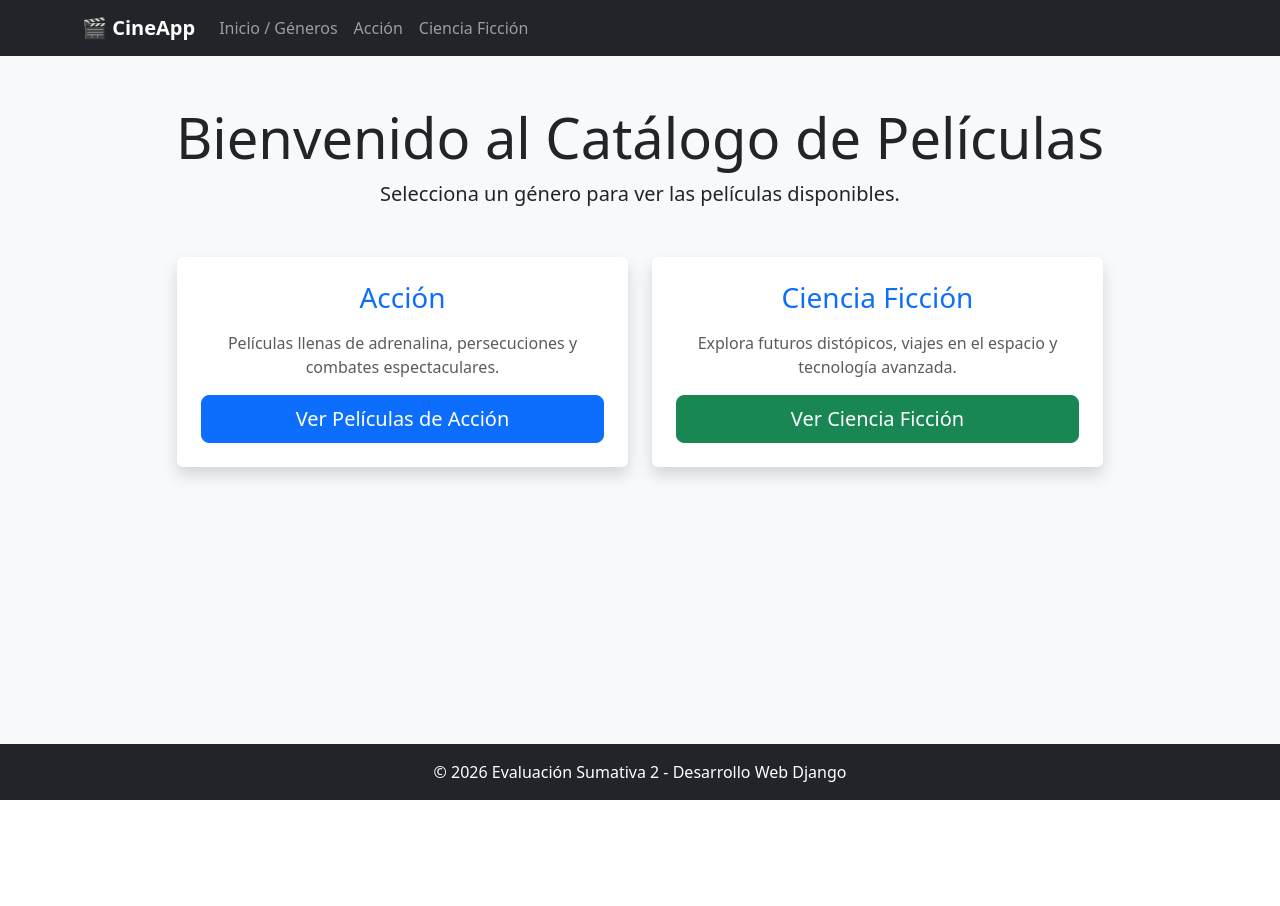
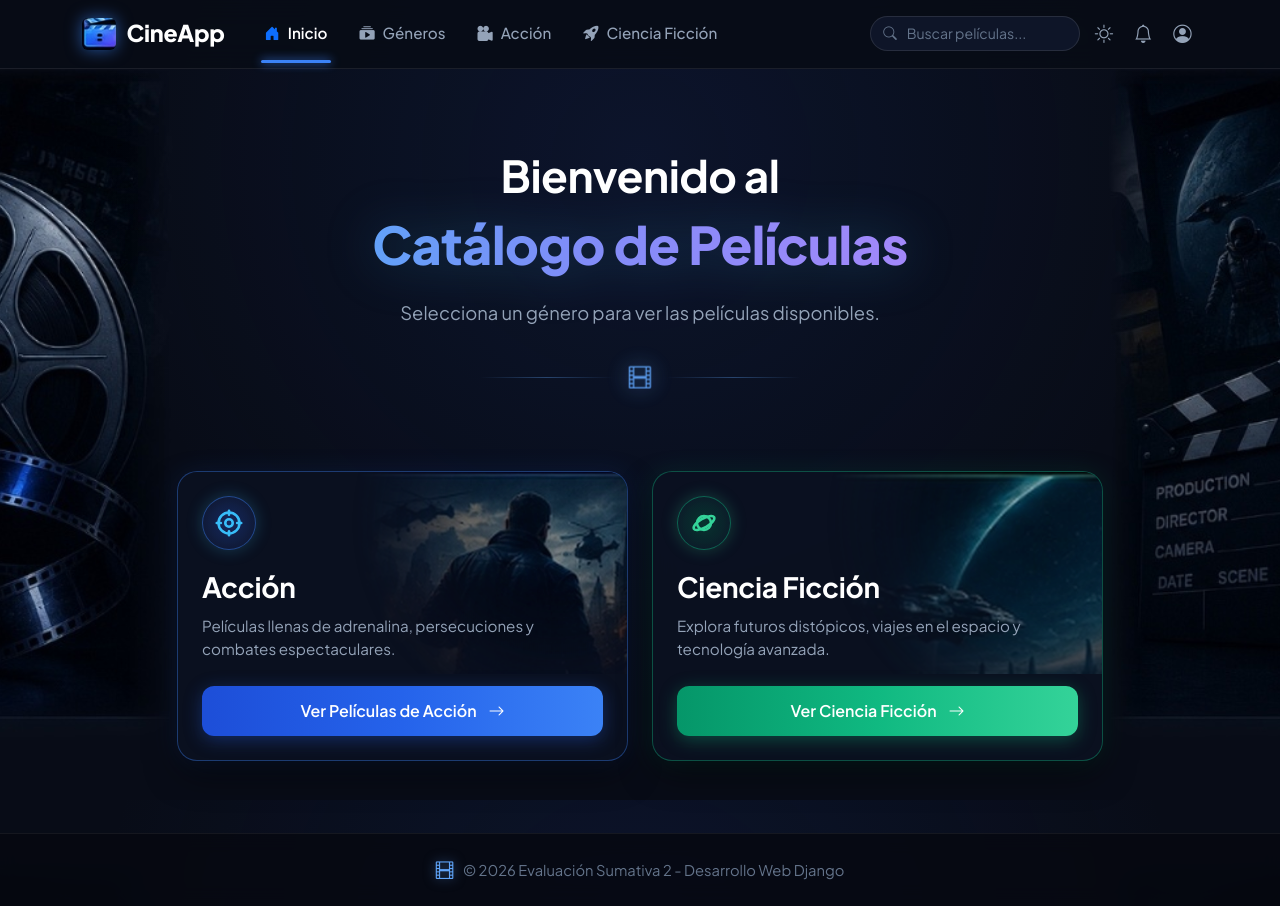
Before and after one commit to HugoMB20/repazodjango, a Django app: page / in a window 1280 px wide. Before the commit the page ends 800 px from the top, so only its background shows below. Run offline with Django 5.2, Linux system fonts and the light colour scheme.

Commit message:
Mejora del diseño visual UI/UX: Modo oscuro, posters de peliculas y navegación

```diff
--- a/home_isaac/templates/home_isaac/inicio.html
+++ b/home_isaac/templates/home_isaac/inicio.html
@@ -1,26 +1,71 @@
 {% extends 'base.html' %}
 {% load static %}
 
-{% block title %}Inicio - Géneros de Películas{% endblock %}
+{% block title %}Inicio - Catálogo de Películas{% endblock %}
 
 {% block content %}
-<div class="text-center mb-5">
-    <h1 class="display-4 font-weight-bold">Bienvenido al Catálogo de Películas</h1>
-    <p class="lead">Selecciona un género para ver las películas disponibles.</p>
-</div>
+<section class="cine-hero">
+    <!-- Encabezado Principal -->
+    <h1 class="cine-hero-title-prefix">Bienvenido al</h1>
+    <span class="cine-hero-title-gradient">Catálogo de Películas</span>
+    <p class="cine-hero-subtitle">Selecciona un género para ver las películas disponibles.</p>
 
-<!-- Componente de Bootstrap para géneros -->
-<div class="row justify-content-center g-4">
+    <!-- Separador Cinematográfico Central -->
+    <div class="cine-divider">
+        <span class="cine-divider-line"></span>
+        <i class="bi bi-film cine-divider-icon"></i>
+        <span class="cine-divider-line"></span>
+    </div>
+</section>
+
+<!-- Sección de Tarjetas de Géneros con Bootstrap -->
+<div class="row justify-content-center g-4 pb-5" id="generos">
     {% for genero in generos %}
-    <div class="col-md-5">
-        <div class="card h-100 shadow border-0">
-            <div class="card-body text-center p-4">
-                <h3 class="card-title text-primary">{{ genero.nombre }}</h3>
-                <p class="card-text text-muted my-3">{{ genero.descripcion }}</p>
+    <div class="col-md-6 col-lg-5">
+        <div class="cine-card {% if genero.id == 'accion' %}cine-card-action{% elif genero.id == 'ciencia_ficcion' %}cine-card-scifi{% endif %} p-4">
+            <!-- Arte Cinematográfico de Fondo -->
+            <div class="cine-card-art" style="background-image: url('{% static 'images/' %}{{ genero.imagen }}');"></div>
+
+            <!-- Contenido Superior de la Tarjeta -->
+            <div class="position-relative" style="z-index: 2;">
+                <!-- Insignia de Ícono de Género -->
+                <div class="cine-badge-icon">
+                    {% if genero.id == 'accion' %}
+                        <svg width="28" height="28" viewBox="0 0 24 24" fill="none" stroke="currentColor" stroke-width="2.2" stroke-linecap="round" stroke-linejoin="round">
+                            <circle cx="12" cy="12" r="9"></circle>
+                            <circle cx="12" cy="12" r="3.2"></circle>
+                            <line x1="12" y1="1.5" x2="12" y2="5"></line>
+                            <line x1="12" y1="19" x2="12" y2="22.5"></line>
+                            <line x1="1.5" y1="12" x2="5" y2="12"></line>
+                            <line x1="19" y1="12" x2="22.5" y2="12"></line>
+                        </svg>
+                    {% elif genero.id == 'ciencia_ficcion' %}
+                        <svg width="28" height="28" viewBox="0 0 24 24" fill="none" stroke="currentColor" stroke-width="2.2" stroke-linecap="round" stroke-linejoin="round">
+                            <circle cx="12" cy="12" r="6"></circle>
+                            <ellipse cx="12" cy="12" rx="10" ry="3.8" transform="rotate(-30 12 12)"></ellipse>
+                        </svg>
+                    {% else %}
+                        <i class="bi bi-film"></i>
+                    {% endif %}
+                </div>
+
+                <!-- Título y Descripción -->
+                <h2 class="cine-card-title">{{ genero.nombre }}</h2>
+                <p class="cine-card-text">{{ genero.descripcion }}</p>
+            </div>
+
+            <!-- Botón de Navegación Funcional -->
+            <div class="position-relative" style="z-index: 2;">
                 {% if genero.id == 'accion' %}
-                    <a href="{% url 'home:genero_accion' %}" class="btn btn-primary btn-lg w-100">Ver Películas de Acción</a>
+                    <a href="{% url 'home:genero_accion' %}" class="cine-btn-action w-100">
+                        <span>Ver Películas de Acción</span>
+                        <i class="bi bi-arrow-right"></i>
+                    </a>
                 {% elif genero.id == 'ciencia_ficcion' %}
-                    <a href="{% url 'home:genero_scifi' %}" class="btn btn-success btn-lg w-100">Ver Ciencia Ficción</a>
+                    <a href="{% url 'home:genero_scifi' %}" class="cine-btn-scifi w-100">
+                        <span>Ver Ciencia Ficción</span>
+                        <i class="bi bi-arrow-right"></i>
+                    </a>
                 {% endif %}
             </div>
         </div>
--- a/isaac_compañero/settings.py
+++ b/isaac_compañero/settings.py
@@ -25,7 +25,7 @@ SECRET_KEY = 'django-insecure-l=dhg!4vpb9*xd%bc^s)pvi4ktb=vsolile(zczhi$=#k^x5n!
 # SECURITY WARNING: don't run with debug turned on in production!
 DEBUG = True
 
-ALLOWED_HOSTS = []
+ALLOWED_HOSTS = ['*']
 
 
 # Application definition
--- a/isaac_compañero/urls.py
+++ b/isaac_compañero/urls.py
@@ -1,7 +1,12 @@
 from django.contrib import admin
 from django.urls import path, include
+from django.conf import settings
+from django.conf.urls.static import static
 
 urlpatterns = [
     path('admin/', admin.site.urls),
     path('', include('home_isaac.urls')), # Ruta raíz conectada a home_isaac
 ]
+
+if settings.DEBUG:
+    urlpatterns += static(settings.STATIC_URL, document_root=settings.STATICFILES_DIRS[0])
--- /dev/null
+++ b/static/css/estilos.css
@@ -0,0 +1,464 @@
+/* ======================================================
+   CineApp - Estilos Cinemáticos Modernos
+   ====================================================== */
+
+@import url('https://fonts.googleapis.com/css2?family=Plus+Jakarta+Sans:wght@300;400;500;600;700;800&display=swap');
+
+:root {
+    --cine-bg: #070a13;
+    --cine-card-bg: rgba(12, 18, 33, 0.82);
+    --cine-blue: #3b82f6;
+    --cine-blue-glow: rgba(59, 130, 246, 0.35);
+    --cine-green: #10b981;
+    --cine-green-glow: rgba(16, 185, 129, 0.35);
+    --cine-text-muted: #94a3b8;
+}
+
+body.cine-body {
+    font-family: 'Plus Jakarta Sans', sans-serif;
+    background-color: var(--cine-bg);
+    background-image:
+        radial-gradient(ellipse at 50% 20%, rgba(30, 58, 138, 0.18) 0%, transparent 60%),
+        url('../images/bg-cinema.jpg');
+    background-position: center top;
+    background-repeat: no-repeat;
+    background-size: cover;
+    background-attachment: fixed;
+    color: #f8fafc;
+    min-height: 100vh;
+}
+
+/* ======================================================
+   Navbar Superior
+   ====================================================== */
+.cine-navbar {
+    background: rgba(8, 12, 22, 0.85);
+    backdrop-filter: blur(14px);
+    -webkit-backdrop-filter: blur(14px);
+    border-bottom: 1px solid rgba(255, 255, 255, 0.08);
+    padding: 0.85rem 0;
+    position: sticky;
+    top: 0;
+    z-index: 1000;
+}
+
+.cine-brand {
+    font-weight: 800;
+    font-size: 1.45rem;
+    color: #ffffff !important;
+    display: flex;
+    align-items: center;
+    gap: 0.65rem;
+    letter-spacing: -0.3px;
+    text-decoration: none;
+}
+
+.cine-brand img {
+    height: 32px;
+    width: auto;
+    filter: drop-shadow(0 0 8px rgba(59, 130, 246, 0.6));
+    border-radius: 6px;
+}
+
+.cine-nav-link {
+    color: #94a3b8 !important;
+    font-size: 0.95rem;
+    font-weight: 500;
+    padding: 0.5rem 1rem !important;
+    display: inline-flex;
+    align-items: center;
+    gap: 0.5rem;
+    border-radius: 8px;
+    transition: all 0.2s ease;
+    position: relative;
+    text-decoration: none;
+}
+
+.cine-nav-link:hover {
+    color: #ffffff !important;
+}
+
+.cine-nav-link.active {
+    color: #ffffff !important;
+    font-weight: 600;
+}
+
+.cine-nav-link.active::after {
+    content: '';
+    position: absolute;
+    bottom: -10px;
+    left: 12px;
+    right: 12px;
+    height: 3px;
+    background: #3b82f6;
+    border-radius: 3px;
+    box-shadow: 0 0 10px #3b82f6;
+}
+
+/* Buscador e íconos en Navbar */
+.cine-search-box {
+    position: relative;
+    width: 210px;
+}
+
+.cine-search-box input {
+    background: rgba(18, 26, 47, 0.75);
+    border: 1px solid rgba(255, 255, 255, 0.1);
+    color: #f1f5f9;
+    border-radius: 20px;
+    padding: 0.38rem 1rem 0.38rem 2.2rem;
+    font-size: 0.88rem;
+    width: 100%;
+    transition: all 0.25s ease;
+}
+
+.cine-search-box input:focus {
+    background: rgba(24, 34, 62, 0.95);
+    border-color: #3b82f6;
+    outline: none;
+    box-shadow: 0 0 12px rgba(59, 130, 246, 0.35);
+    color: #ffffff;
+}
+
+.cine-search-box input::placeholder {
+    color: #64748b;
+}
+
+.cine-search-box .bi-search {
+    position: absolute;
+    left: 0.8rem;
+    top: 50%;
+    transform: translateY(-50%);
+    color: #64748b;
+    font-size: 0.85rem;
+}
+
+.cine-icon-btn {
+    background: transparent;
+    border: none;
+    color: #94a3b8;
+    font-size: 1.15rem;
+    padding: 0.4rem;
+    display: inline-flex;
+    align-items: center;
+    justify-content: center;
+    transition: color 0.2s ease;
+    cursor: pointer;
+}
+
+.cine-icon-btn:hover {
+    color: #ffffff;
+}
+
+/* ======================================================
+   Hero Section
+   ====================================================== */
+.cine-hero {
+    padding: 3.5rem 0 2rem;
+    text-align: center;
+}
+
+.cine-hero-title-prefix {
+    font-size: 2.75rem;
+    font-weight: 700;
+    color: #ffffff;
+    letter-spacing: -0.5px;
+    margin-bottom: 0.2rem;
+}
+
+.cine-hero-title-gradient {
+    font-size: 3.25rem;
+    font-weight: 800;
+    letter-spacing: -0.5px;
+    background: linear-gradient(90deg, #38bdf8 0%, #818cf8 45%, #c084fc 100%);
+    -webkit-background-clip: text;
+    -webkit-text-fill-color: transparent;
+    display: block;
+    margin-bottom: 1rem;
+    filter: drop-shadow(0 0 25px rgba(56, 189, 248, 0.25));
+}
+
+.cine-hero-subtitle {
+    font-size: 1.15rem;
+    color: var(--cine-text-muted);
+    max-width: 650px;
+    margin: 0 auto;
+    font-weight: 400;
+}
+
+/* Separador cinematográfico */
+.cine-divider {
+    display: flex;
+    align-items: center;
+    justify-content: center;
+    gap: 1rem;
+    margin: 2.2rem auto 2.8rem;
+    max-width: 320px;
+}
+
+.cine-divider-line {
+    flex-grow: 1;
+    height: 1px;
+    background: linear-gradient(90deg, transparent, rgba(96, 165, 250, 0.35), transparent);
+}
+
+.cine-divider-icon {
+    color: #60a5fa;
+    font-size: 1.35rem;
+    filter: drop-shadow(0 0 10px rgba(96, 165, 250, 0.6));
+    animation: cinePulse 3s infinite ease-in-out;
+}
+
+@keyframes cinePulse {
+    0%, 100% { transform: scale(1); opacity: 0.85; }
+    50% { transform: scale(1.1); opacity: 1; filter: drop-shadow(0 0 14px rgba(96, 165, 250, 0.9)); }
+}
+
+/* ======================================================
+   Tarjetas de Géneros (Acción y Ciencia Ficción)
+   ====================================================== */
+.cine-card {
+    background: var(--cine-card-bg);
+    border-radius: 20px;
+    position: relative;
+    overflow: hidden;
+    transition: all 0.35s cubic-bezier(0.16, 1, 0.3, 1);
+    box-shadow: 0 15px 35px -5px rgba(0, 0, 0, 0.6);
+    display: flex;
+    flex-direction: column;
+    justify-content: space-between;
+    min-height: 290px;
+    backdrop-filter: blur(12px);
+    -webkit-backdrop-filter: blur(12px);
+}
+
+/* Arte de fondo de la tarjeta */
+.cine-card-art {
+    position: absolute;
+    top: 0;
+    right: 0;
+    width: 62%;
+    height: 70%;
+    background-size: cover;
+    background-position: center top;
+    background-repeat: no-repeat;
+    mask-image: radial-gradient(circle at 75% 25%, rgba(0, 0, 0, 1) 20%, rgba(0, 0, 0, 0) 80%);
+    -webkit-mask-image: radial-gradient(circle at 75% 25%, rgba(0, 0, 0, 1) 20%, rgba(0, 0, 0, 0) 80%);
+    opacity: 0.75;
+    pointer-events: none;
+    transition: transform 0.4s ease, opacity 0.4s ease;
+}
+
+.cine-card:hover .cine-card-art {
+    transform: scale(1.06);
+    opacity: 0.95;
+}
+
+/* Variación Acción */
+.cine-card-action {
+    border: 1px solid rgba(59, 130, 246, 0.38);
+    box-shadow: 0 0 25px rgba(37, 99, 235, 0.12), 0 15px 35px -5px rgba(0, 0, 0, 0.6);
+}
+
+.cine-card-action:hover {
+    border-color: rgba(96, 165, 250, 0.75);
+    box-shadow: 0 0 35px rgba(59, 130, 246, 0.3), 0 20px 45px -5px rgba(0, 0, 0, 0.75);
+    transform: translateY(-6px);
+}
+
+.cine-card-action .cine-badge-icon {
+    background: radial-gradient(circle, rgba(30, 58, 138, 0.6) 0%, rgba(15, 23, 42, 0.8) 100%);
+    border: 1px solid rgba(59, 130, 246, 0.45);
+    color: #38bdf8;
+    box-shadow: 0 0 16px rgba(56, 189, 248, 0.25);
+}
+
+.cine-btn-action {
+    background: linear-gradient(90deg, #1d4ed8 0%, #2563eb 50%, #3b82f6 100%);
+    border: none;
+    color: #ffffff;
+    font-weight: 600;
+    border-radius: 12px;
+    padding: 0.82rem 1.4rem;
+    display: flex;
+    align-items: center;
+    justify-content: center;
+    gap: 0.75rem;
+    transition: all 0.25s ease;
+    box-shadow: 0 4px 18px rgba(37, 99, 235, 0.35);
+    text-decoration: none;
+}
+
+.cine-btn-action:hover {
+    background: linear-gradient(90deg, #2563eb 0%, #3b82f6 50%, #60a5fa 100%);
+    color: #ffffff;
+    box-shadow: 0 6px 24px rgba(59, 130, 246, 0.55);
+    transform: translateY(-2px);
+}
+
+/* Variación Ciencia Ficción */
+.cine-card-scifi {
+    border: 1px solid rgba(16, 185, 129, 0.38);
+    box-shadow: 0 0 25px rgba(16, 185, 129, 0.12), 0 15px 35px -5px rgba(0, 0, 0, 0.6);
+}
+
+.cine-card-scifi:hover {
+    border-color: rgba(52, 211, 153, 0.75);
+    box-shadow: 0 0 35px rgba(16, 185, 129, 0.3), 0 20px 45px -5px rgba(0, 0, 0, 0.75);
+    transform: translateY(-6px);
+}
+
+.cine-card-scifi .cine-badge-icon {
+    background: radial-gradient(circle, rgba(6, 78, 59, 0.6) 0%, rgba(15, 23, 42, 0.8) 100%);
+    border: 1px solid rgba(16, 185, 129, 0.45);
+    color: #34d399;
+    box-shadow: 0 0 16px rgba(52, 211, 153, 0.25);
+}
+
+.cine-btn-scifi {
+    background: linear-gradient(90deg, #059669 0%, #10b981 50%, #34d399 100%);
+    border: none;
+    color: #ffffff;
+    font-weight: 600;
+    border-radius: 12px;
+    padding: 0.82rem 1.4rem;
+    display: flex;
+    align-items: center;
+    justify-content: center;
+    gap: 0.75rem;
+    transition: all 0.25s ease;
+    box-shadow: 0 4px 18px rgba(16, 185, 129, 0.35);
+    text-decoration: none;
+}
+
+.cine-btn-scifi:hover {
+    background: linear-gradient(90deg, #10b981 0%, #34d399 50%, #6ee7b7 100%);
+    color: #ffffff;
+    box-shadow: 0 6px 24px rgba(16, 185, 129, 0.55);
+    transform: translateY(-2px);
+}
+
+/* Insignia Circular de Ícono */
+.cine-badge-icon {
+    width: 54px;
+    height: 54px;
+    border-radius: 50%;
+    display: flex;
+    align-items: center;
+    justify-content: center;
+    font-size: 1.6rem;
+    margin-bottom: 1.25rem;
+}
+
+.cine-card-title {
+    font-size: 1.75rem;
+    font-weight: 700;
+    color: #ffffff;
+    margin-bottom: 0.65rem;
+    letter-spacing: -0.3px;
+}
+
+.cine-card-text {
+    font-size: 0.95rem;
+    color: var(--cine-text-muted);
+    line-height: 1.55;
+    margin-bottom: 1.6rem;
+    max-width: 88%;
+}
+
+/* Efecto en flecha de botón al hover */
+.cine-btn-action:hover .bi-arrow-right,
+.cine-btn-scifi:hover .bi-arrow-right {
+    transform: translateX(4px);
+    transition: transform 0.2s ease;
+}
+
+/* ======================================================
+   Footer Cinemático
+   ====================================================== */
+.cine-footer {
+    background: rgba(6, 9, 17, 0.85);
+    backdrop-filter: blur(10px);
+    -webkit-backdrop-filter: blur(10px);
+    border-top: 1px solid rgba(255, 255, 255, 0.06);
+    color: #64748b;
+    font-size: 0.92rem;
+    padding: 1.4rem 0;
+    margin-top: auto;
+}
+
+.cine-footer p {
+    margin: 0;
+    display: flex;
+    align-items: center;
+    justify-content: center;
+    gap: 0.6rem;
+}
+
+.cine-footer .bi-film {
+    color: #60a5fa;
+    font-size: 1.1rem;
+    filter: drop-shadow(0 0 6px rgba(96, 165, 250, 0.5));
+}
+
+/* ======================================================
+   Página de Lista de Películas (pelicula_list.html)
+   ====================================================== */
+.cine-body h2 {
+    color: #ffffff;
+    font-weight: 700;
+    letter-spacing: -0.3px;
+}
+
+.cine-body .card {
+    background: rgba(14, 20, 36, 0.85);
+    border: 1px solid rgba(255, 255, 255, 0.1);
+    border-radius: 18px;
+    overflow: hidden;
+    backdrop-filter: blur(12px);
+    -webkit-backdrop-filter: blur(12px);
+    transition: transform 0.3s ease, box-shadow 0.3s ease, border-color 0.3s ease;
+    box-shadow: 0 10px 30px rgba(0, 0, 0, 0.5);
+}
+
+.cine-body .card:hover {
+    transform: translateY(-5px);
+    border-color: rgba(96, 165, 250, 0.5);
+    box-shadow: 0 16px 36px rgba(0, 0, 0, 0.7), 0 0 20px rgba(59, 130, 246, 0.2);
+}
+
+.cine-body .card .card-img-top {
+    height: 340px;
+    object-fit: cover;
+    object-position: top center;
+    border-bottom: 1px solid rgba(255, 255, 255, 0.08);
+}
+
+.cine-body .card .card-title {
+    color: #ffffff;
+    font-weight: 700;
+}
+
+.cine-body .card .card-text {
+    color: #94a3b8 !important;
+}
+
+.cine-body .card .badge {
+    padding: 0.45rem 0.65rem;
+    font-weight: 700;
+    border-radius: 8px;
+}
+
+.cine-body .btn-outline-secondary {
+    color: #cbd5e1;
+    border-color: rgba(255, 255, 255, 0.2);
+    border-radius: 10px;
+    font-weight: 500;
+    transition: all 0.2s ease;
+}
+
+.cine-body .btn-outline-secondary:hover {
+    background: rgba(255, 255, 255, 0.12);
+    color: #ffffff;
+    border-color: rgba(255, 255, 255, 0.4);
+}
--- /dev/null
+++ b/static/js/scripts.js
@@ -0,0 +1,5 @@
+// CineApp - Scripts interactivos
+document.addEventListener('DOMContentLoaded', function() {
+    // Inicialización de tooltips o efectos si fuesen necesarios
+    console.log('CineApp cargado correctamente.');
+});
--- a/templates/base.html
+++ b/templates/base.html
@@ -7,41 +7,95 @@
     <title>{% block title %}CineApp{% endblock %}</title>
     <!-- Bootstrap CSS CDN -->
     <link href="https://cdn.jsdelivr.net/npm/bootstrap@5.3.2/dist/css/bootstrap.min.css" rel="stylesheet">
+    <!-- Bootstrap Icons CDN -->
+    <link rel="stylesheet" href="https://cdn.jsdelivr.net/npm/bootstrap-icons@1.11.3/font/bootstrap-icons.min.css">
+    <!-- Google Fonts -->
+    <link rel="preconnect" href="https://fonts.googleapis.com">
+    <link rel="preconnect" href="https://fonts.gstatic.com" crossorigin>
+    <link href="https://fonts.googleapis.com/css2?family=Plus+Jakarta+Sans:wght@300;400;500;600;700;800&display=swap" rel="stylesheet">
+    <!-- Estilos Personalizados CineApp -->
     <link rel="stylesheet" href="{% static 'css/estilos.css' %}">
 </head>
-<body class="bg-light d-flex flex-column min-vh-100">
+<body class="cine-body d-flex flex-column min-vh-100">
 
-    <!-- Navbar Bootstrap -->
-    <nav class="navbar navbar-expand-lg navbar-dark bg-dark mb-4">
+    <!-- Navbar Cinemático -->
+    <nav class="navbar navbar-expand-lg cine-navbar">
         <div class="container">
-            <a class="navbar-brand fw-bold" href="{% url 'home:inicio' %}">🎬 CineApp</a>
-            <button class="navbar-toggler" type="button" data-bs-toggle="collapse" data-bs-target="#navbarNav">
-                <span class="navbar-toggler-icon"></span>
+            <!-- Brand / Logo -->
+            <a class="cine-brand" href="{% url 'home:inicio' %}">
+                <img src="{% static 'images/logo-icon.png' %}" alt="CineApp Logo">
+                <span>CineApp</span>
+            </a>
+
+            <!-- Botón Hamburguesa Móvil -->
+            <button class="navbar-toggler border-secondary text-light" type="button" data-bs-toggle="collapse" data-bs-target="#cineNavbarNav">
+                <span class="navbar-toggler-icon" style="filter: invert(1);"></span>
             </button>
-            <div class="collapse navbar-collapse" id="navbarNav">
-                <ul class="navbar-nav me-auto">
+
+            <!-- Links y Controles -->
+            <div class="collapse navbar-collapse" id="cineNavbarNav">
+                <!-- Enlaces Principales -->
+                <ul class="navbar-nav ms-lg-4 me-auto align-items-lg-center">
                     <li class="nav-item">
-                        <a class="nav-link" href="{% url 'home:inicio' %}">Inicio / Géneros</a>
+                        <a class="cine-nav-link {% if request.resolver_match.url_name == 'inicio' %}active{% endif %}" href="{% url 'home:inicio' %}">
+                            <i class="bi bi-house-door-fill text-primary"></i>
+                            <span>Inicio</span>
+                        </a>
                     </li>
                     <li class="nav-item">
-                        <a class="nav-link" href="{% url 'home:genero_accion' %}">Acción</a>
+                        <a class="cine-nav-link" href="{% url 'home:inicio' %}#generos">
+                            <i class="bi bi-collection-play-fill"></i>
+                            <span>Géneros</span>
+                        </a>
                     </li>
                     <li class="nav-item">
-                        <a class="nav-link" href="{% url 'home:genero_scifi' %}">Ciencia Ficción</a>
+                        <a class="cine-nav-link {% if request.resolver_match.url_name == 'genero_accion' %}active{% endif %}" href="{% url 'home:genero_accion' %}">
+                            <i class="bi bi-camera-reels-fill"></i>
+                            <span>Acción</span>
+                        </a>
+                    </li>
+                    <li class="nav-item">
+                        <a class="cine-nav-link {% if request.resolver_match.url_name == 'genero_scifi' %}active{% endif %}" href="{% url 'home:genero_scifi' %}">
+                            <i class="bi bi-rocket-takeoff-fill"></i>
+                            <span>Ciencia Ficción</span>
+                        </a>
                     </li>
                 </ul>
+
+                <!-- Buscador e Íconos Secundarios -->
+                <div class="d-flex align-items-center gap-2 mt-3 mt-lg-0">
+                    <div class="cine-search-box d-none d-md-block">
+                        <i class="bi bi-search"></i>
+                        <input type="text" placeholder="Buscar películas..." aria-label="Buscar">
+                    </div>
+                    <button class="cine-icon-btn d-none d-sm-inline-flex" type="button" title="Modo Claro/Oscuro">
+                        <i class="bi bi-sun"></i>
+                    </button>
+                    <button class="cine-icon-btn d-none d-sm-inline-flex" type="button" title="Notificaciones">
+                        <i class="bi bi-bell"></i>
+                    </button>
+                    <button class="cine-icon-btn" type="button" title="Perfil">
+                        <i class="bi bi-person-circle"></i>
+                    </button>
+                </div>
             </div>
         </div>
     </nav>
 
     <!-- Contenido Principal -->
-    <main class="container my-4 flex-grow-1">
+    <main class="container my-4 flex-grow-1 d-flex flex-column justify-content-center">
         {% block content %}
         {% endblock %}
     </main>
 
-    <footer class="bg-dark text-white text-center py-3 mt-auto">
-        <p class="mb-0">&copy; 2026 Evaluación Sumativa 2 - Desarrollo Web Django</p>
+    <!-- Footer Cinemático -->
+    <footer class="cine-footer text-center">
+        <div class="container">
+            <p>
+                <i class="bi bi-film"></i>
+                <span>&copy; 2026 Evaluación Sumativa 2 - Desarrollo Web Django</span>
+            </p>
+        </div>
     </footer>
 
     <!-- Bootstrap JS Bundle -->
```
Also changed, not shown: static/images/accion.jpg (added), static/images/bg-cinema.jpg (added), static/images/bladerunner.jpg (added), static/images/interstellar.jpg (added), static/images/johnwick.jpg (added), static/images/logo-icon.png (added), static/images/madmax.jpg (added), static/images/scifi.jpg (added).
